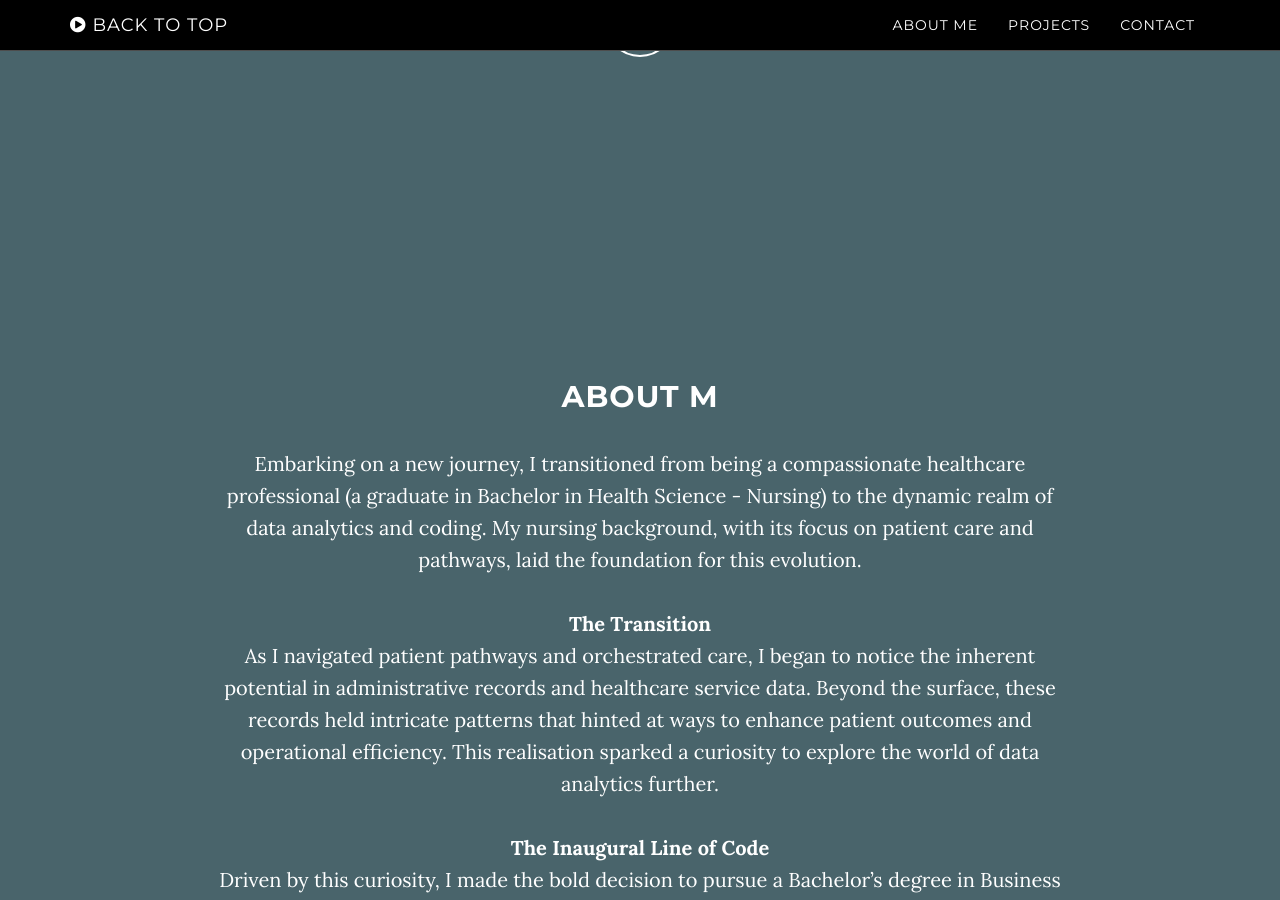
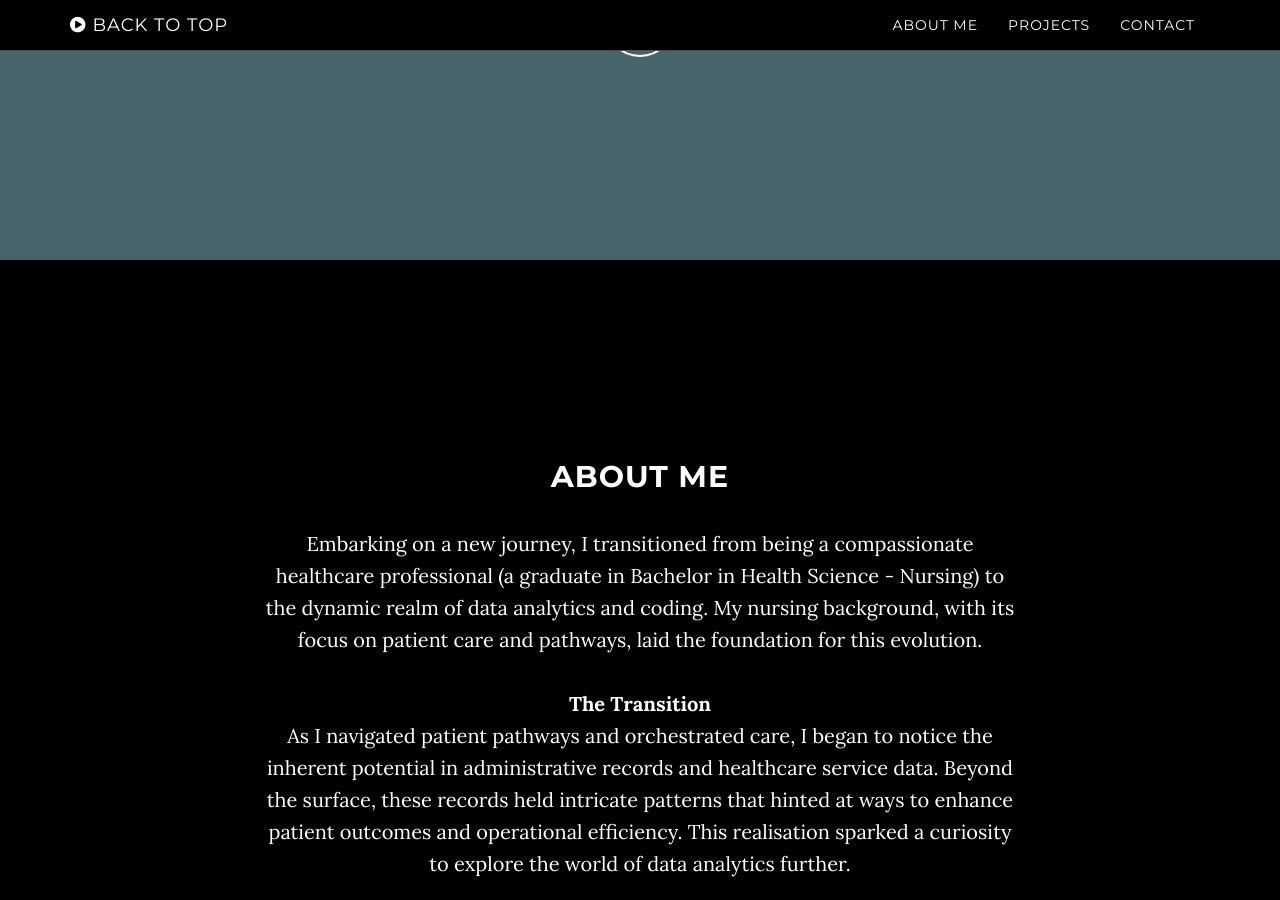
Before and after one commit to Md-Khid/Md-Khid, a Jekyll site: the page built from index.html, in a window 1280 px wide and 900 px high, scrolled down 640 px. Built offline with Jekyll 4.4.1, drawn with Linux system fonts in a browser that asks for light colours.

Commit message:
Update about.html

```diff
--- a/_includes/about.html
+++ b/_includes/about.html
@@ -1,25 +1,19 @@
-<!DOCTYPE html>
+<!-- About Section -->
 <html>
   <head>
-    <title>About M</title>
     <meta http-equiv="content-type" content="text/html; charset=windows-1252">
     <style>
-        /* Add some top margin to the h2 element */
-        h2 {
-            margin-top: 20px; /* Adjust the value as needed */
-        }
-        body {
-            background-color: black; /* Set the background color to black */
-            color: white; /* Set the text color to white for better contrast */
+      /* Add some bottom margin to the images */
+      .image {
+        margin-bottom: 20px; /* Adjust the value as needed */
       }
     </style>
   </head>
   <body>
-    <!-- About Section -->
-    <section id="about" class="download-section content-section text-center">
+<section id="about" class="container content-section text-center">
       <div class="row">
         <div class="col-lg-8 col-lg-offset-2">
-                <h2>About M</h2>
+          <h2>About Me </h2>
           <p>Embarking on a new journey, I transitioned from being a compassionate healthcare professional
             (a graduate in Bachelor in Health Science - Nursing) to the dynamic realm of data analytics and coding.
             My nursing background, with its focus on patient care and pathways, laid the foundation for this evolution.<br>
```
Lines whose indentation alone changed are shown as unchanged.
